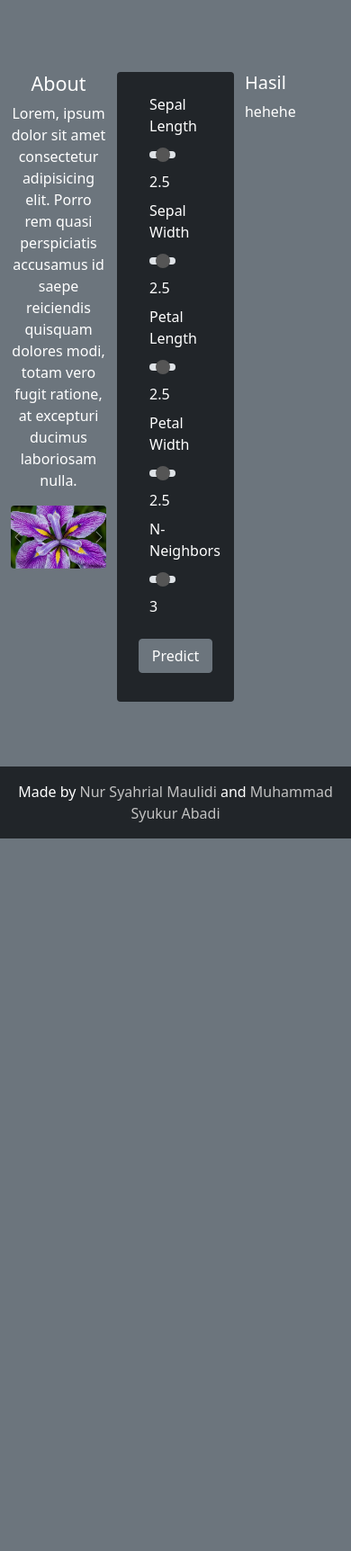
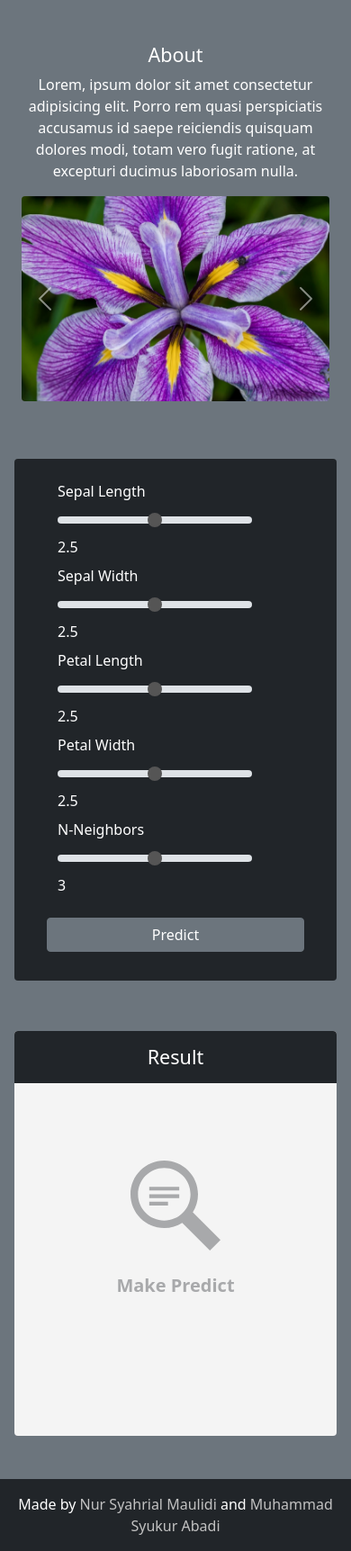
Before and after one commit to sykrabadi/TAPemDek, a Flask app: page / in a window 390 px wide. Shown: the part 60-1784 px from the top of the page at 90% size. Before the commit the page ends 992 px from the top, so only its background shows below. Run offline with Flask 2, Linux system fonts and the light colour scheme; parts of the project's set-up code (start-up, migrations or seed data) failed here and were passed over.

Commit message:
Styling output and responsive

```diff
--- a/Code_Flask/__init__.py
+++ b/Code_Flask/__init__.py
@@ -7,7 +7,7 @@ app.config['SECRET_KEY'] = '026c4ba5ad18bcc7b243b4d9'
 model = joblib.load('Code_Flask/iris_classifier_knn.joblib')
 @app.route('/', methods=["GET","POST"])
 def home():
-    preds = ""
+    preds = []
     global model
     if request.method == "POST":
         sepal_length = request.form.get("sepal_length")
--- a/Code_Flask/templates/base.html
+++ b/Code_Flask/templates/base.html
@@ -7,8 +7,7 @@
     <meta name="viewport" content="width=device-width, initial-scale=1">
 
     <!-- Bootstrap CSS -->
-    <link href="https://cdn.jsdelivr.net/npm/bootstrap@5.0.0-beta3/dist/css/bootstrap.min.css" rel="stylesheet"
-      integrity="sha384-eOJMYsd53ii+scO/bJGFsiCZc+5NDVN2yr8+0RDqr0Ql0h+rP48ckxlpbzKgwra6" crossorigin="anonymous">
+    <link href="https://cdn.jsdelivr.net/npm/bootstrap@5.0.0-beta3/dist/css/bootstrap.min.css" rel="stylesheet">
     <style>
       input[type='range']::-webkit-slider-thumb {
         background: #555;
@@ -32,7 +31,7 @@
   </head>
 
   <body>
-    <nav class="navbar navbar-dark bg-dark">
+    <nav class="navbar navbar-dark bg-dark ">
       <div class="container-fluid d-flex justify-content-center">
         <h1 class="navbar-brand fs-3 py-2 m-auto" href="#">Iris Classifier</h1>
       </div>
@@ -56,6 +55,7 @@
         textVal.textContent = val;
       }
     </script>
+
     <!-- Option 2: Separate Popper and Bootstrap JS -->
     <!--
     <script src="https://cdn.jsdelivr.net/npm/@popperjs/core@2.9.1/dist/umd/popper.min.js" integrity="sha384-SR1sx49pcuLnqZUnnPwx6FCym0wLsk5JZuNx2bPPENzswTNFaQU1RDvt3wT4gWFG" crossorigin="anonymous"></script>
--- a/Code_Flask/templates/home.html
+++ b/Code_Flask/templates/home.html
@@ -4,10 +4,10 @@ Iris Classifier
 {% endblock %}
 
 {% block content %}
-<section id="Classify" class="py-5 bg-secondary text-white">
-    <div class="container pt-3 pb-4">
+<section id="Classify" class="py-2 py-md-5 bg-secondary text-white">
+    <div class="container pt-md-3 pb-4">
         <div class="row justify-content-center mt-3">
-            <div class="col-4 text-center">
+            <div class="col-12 col-md-4  text-center  p-4 pb-5 py-md-0 p-md-3 ">
                 <h4>About</h4>
                 <p>Lorem, ipsum dolor sit amet consectetur adipisicing elit. Porro rem quasi
                     perspiciatis accusamus
@@ -39,14 +39,16 @@ Iris Classifier
                     </button>
                 </div>
             </div>
-            <div class="col-4 bg-dark rounded ">
+            <div class="col-12 col-md-4 mb-4 p-3">
+                <div class="container bg-dark rounded">
                     <form class="px-4 py-4" action="" method="POST">
                         <div class="row mb-2">
                             <label for="sepal_length" class="form-label">Sepal Length</label>
                             <div class="row">
                                 <div class="col-11">
                                     <input oninput="updateRangeVal('sl_val', this.value)" type="range"
-                                    class="form-range" min="1" max="5" step="0.1" id="sepal_length" name="sepal_length">
+                                        class="form-range" min="1" max="5" step="0.1" id="sepal_length"
+                                        name="sepal_length">
                                 </div>
                                 <div class="col-1">
                                     <span id="sl_val">2.5</span>
@@ -57,21 +59,22 @@ Iris Classifier
                             <label for="sepal_width" class="form-label">Sepal Width</label>
                             <div class="row">
                                 <div class="col-11">
-                                <input oninput="updateRangeVal('sw_val', this.value)" type="range" class="form-range"
-                                    min="1" max="5" step="0.1" id="sepal_width" name="sepal_width">
+                                    <input oninput="updateRangeVal('sw_val', this.value)" type="range"
+                                        class="form-range" min="1" max="5" step="0.1" id="sepal_width"
+                                        name="sepal_width">
                                 </div>
                                 <div class="col-1">
                                     <span id="sw_val">2.5</span>
                                 </div>
                             </div>
                         </div>
-
                         <div class="row mb-2">
                             <label for="petal_length" class="form-label">Petal Length</label>
                             <div class="row">
                                 <div class="col-11">
-                                <input oninput="updateRangeVal('pl_val', this.value)" type="range" class="form-range"
-                                    min="1" max="5" step="0.1" id="petal_width" name="petal_length">
+                                    <input oninput="updateRangeVal('pl_val', this.value)" type="range"
+                                        class="form-range" min="1" max="5" step="0.1" id="petal_width"
+                                        name="petal_length">
                                 </div>
                                 <div class="col-1">
                                     <span id="pl_val">2.5</span>
@@ -82,8 +85,9 @@ Iris Classifier
                             <label for="petal_width" class="form-label">Petal Width</label>
                             <div class="row">
                                 <div class="col-11">
-                                <input oninput="updateRangeVal('pw_val', this.value)" type="range" class="form-range"
-                                    min="1" max="5" step="0.1" id="petal_width" name="petal_width">
+                                    <input oninput="updateRangeVal('pw_val', this.value)" type="range"
+                                        class="form-range" min="1" max="5" step="0.1" id="petal_width"
+                                        name="petal_width">
                                 </div>
                                 <div class="col-1">
                                     <span id="pw_val">2.5</span>
@@ -103,17 +107,36 @@ Iris Classifier
                             </div>
                         </div>
                         <div class="row mb-2">
-                        <button type="submit" class="btn btn-secondary mx-auto mt-3"> Predict </button>
+                            <button type="submit" onclick="predict()" class="btn btn-secondary mx-auto mt-3"> Predict
+                            </button>
                         </div>
                     </form>
                 </div>
-            <div class="col-4">
-                <h5>Hasil</h5>
-                {% if preds == "" %}
-                <p>hehehe</p>
+            </div>
+            <div class="col-12 col-md-4 p-3">
+                <div class="container flex flex-column rounded p-0"
+                    style="background-color: #f4f4f4; min-height:450px;">
+                    <div class="pb-2 pt-3 w-100 bg-dark rounded-top " role="alert">
+                        <h4 class="text-center">Result</h4>
+                    </div>
+                    <div class="container">
+                        {% if preds == [] %}
+                        <div class="d-flex flex-column align-items-center" id="before-predict">
+                            <svg xmlns="http://www.w3.org/2000/svg" width="100" height="100" viewBox="0 0 24 24"
+                                style=" margin-top:28%;  color:#a8a9ab; fill:currentColor;">
+                                <path
+                                    d="M13 8h-8v-1h8v1zm0 2h-8v-1h8v1zm-3 2h-5v-1h5v1zm11.172 12l-7.387-7.387c-1.388.874-3.024 1.387-4.785 1.387-4.971 0-9-4.029-9-9s4.029-9 9-9 9 4.029 9 9c0 1.761-.514 3.398-1.387 4.785l7.387 7.387-2.828 2.828zm-12.172-8c3.859 0 7-3.14 7-7s-3.141-7-7-7-7 3.14-7 7 3.141 7 7 7z" />
+                            </svg>
+                            <span class="fs-5 text-center mt-4" style="color:#a8a9ab;margin-bottom:28%;"><b>Make
+                                    Predict</b></span>
+                        </div>
                         {% else %}
-                {{ preds }}
+                        <!-- Hasil Prediksi -->
+                        <div class="text-dark">{{ preds }}</div>
                         {% endif %}
+                    </div>
+                </div>
+
             </div>
         </div>
     </div>
```
Lines whose indentation alone changed are shown as unchanged.
